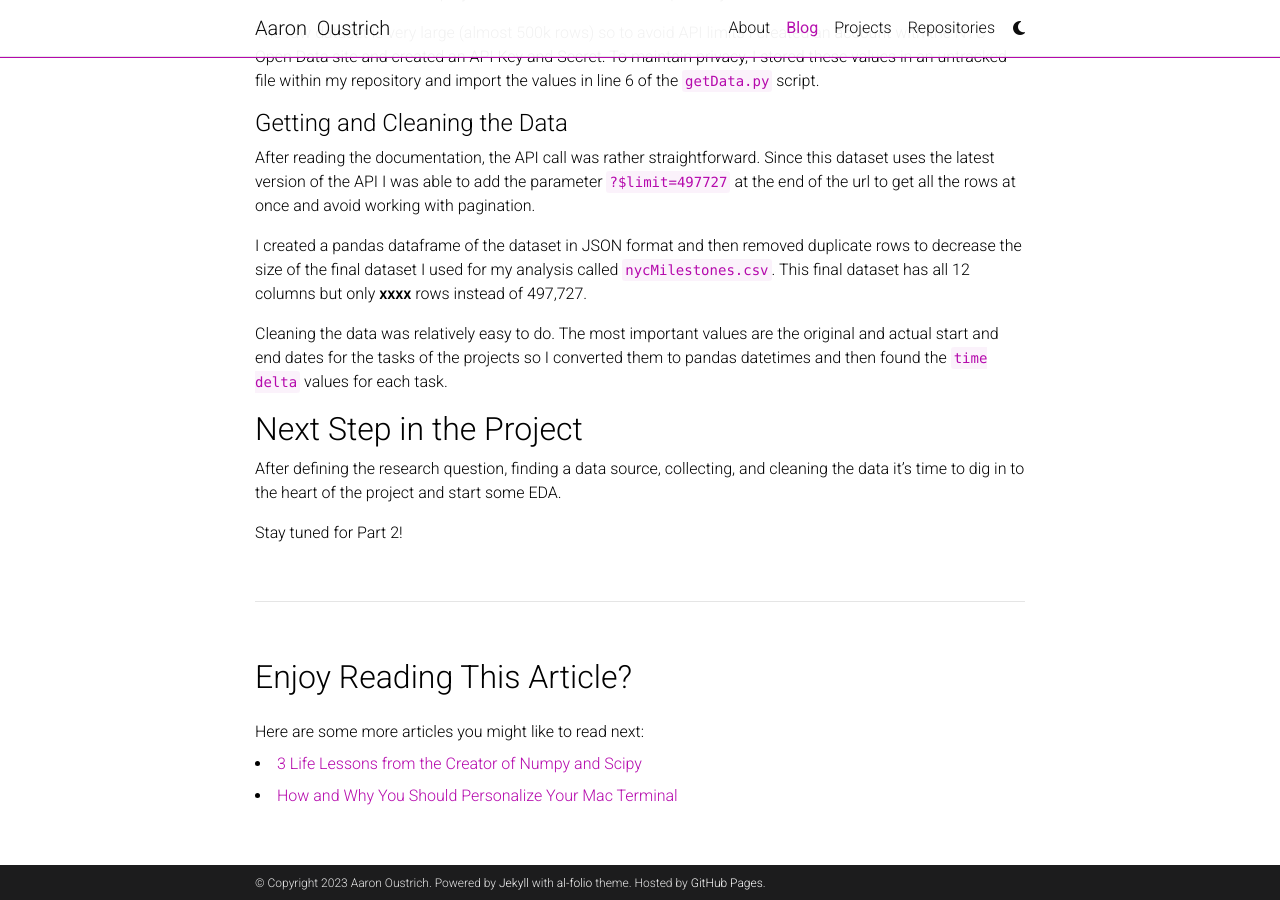
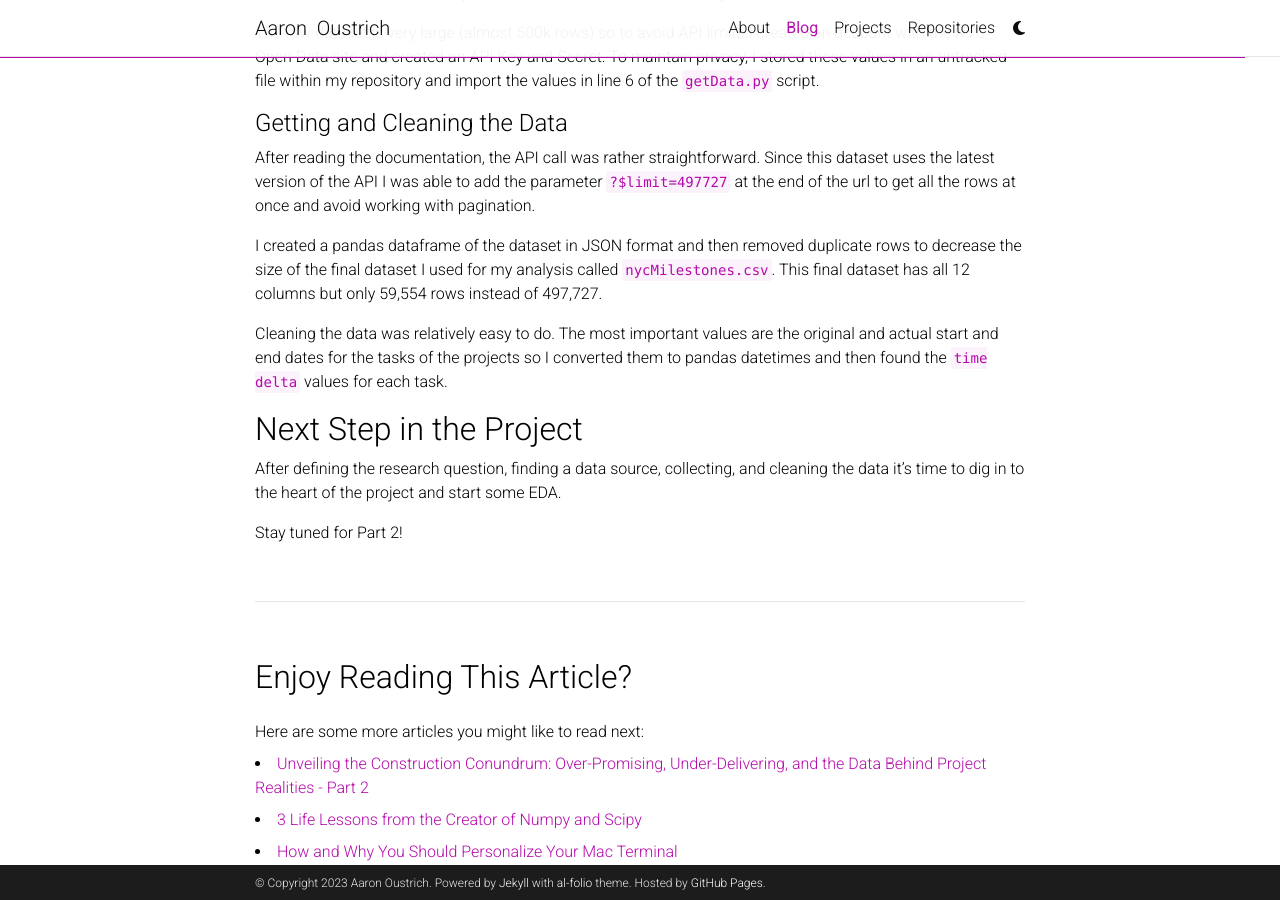
Before and after one commit to aoustrich/aoustrich.github.io, a Jekyll site: the page built from _posts/2023-11-29-Construction-Delays-Part-1.md, in a window 1280 px wide and 900 px high, scrolled down 1456 px. Built offline with Jekyll 4.4.1, drawn with Linux system fonts in a browser that asks for light colours; full-size pictures stand in for the smaller copies a plugin makes; comment, search, counter and statistics services are not loaded; a style sheet for code colours, icons or effects is not loaded.

Commit message:
Add NYC Part 2

```diff
--- a/_posts/2023-11-29-Construction-Delays-Part-1.md
+++ b/_posts/2023-11-29-Construction-Delays-Part-1.md
@@ -42,7 +42,7 @@
 #### Getting and Cleaning the Data
 After reading the documentation, the API call was rather straightforward. Since this dataset uses the latest version of the API I was able to add the parameter `?$limit=497727` at the end of the url to get all the rows at once and avoid working with pagination.
 
-I created a pandas dataframe of the dataset in JSON format and then removed duplicate rows to decrease the size of the final dataset I used for my analysis called `nycMilestones.csv`. This final dataset has all 12 columns but only **xxxx** rows instead of 497,727.
+I created a pandas dataframe of the dataset in JSON format and then removed duplicate rows to decrease the size of the final dataset I used for my analysis called `nycMilestones.csv`. This final dataset has all 12 columns but only 59,554 rows instead of 497,727.
 
 Cleaning the data was relatively easy to do. The most important values are the original and actual start and end dates for the tasks of the projects so I converted them to pandas datetimes and then found the `time delta` values for each task.
 
--- /dev/null
+++ b/_posts/2023-12-11-Construction-Delays-Part-2.md
@@ -0,0 +1,164 @@
+---
+layout: post
+title: "Unveiling the Construction Conundrum: Over-Promising, Under-Delivering, and the Data Behind Project Realities - Part 2"
+date: 2023-12-11 09:30:00-0400
+description: Exploratory Data Analysis and Conclusion
+tags: links code eda
+categories: Project
+giscus_comments: true
+related_posts: true
+datatable: true
+thumbnail: assets/img/bigApple.png
+---
+
+> ##### Important Links
+>
+> Check out <a href="https://aoustrich.github.io/blog/2023/Construction-Delays-Part-1/">Part 1</a>!
+> Take a look at my <a href="https://github.com/aoustrich/NYC_ConstructionDelays">GitHub repo</a> with all my code.
+{: .block-tip }
+
+Right from the start I want to clarify that after looking into this data I’ve realized that my original question cannot be answered (at least right now).
+
+Perhaps the most important thing to recognize is that I know next to nothing about how government construction projects *actually* work. I don’t know how detailed project proposals are or the intricacies of the bidding process.
+
+I did find some answers about construction projects but the limitations of my own knowledge and the data prevent me from confidently saying construction companies over promise and then under deliver on projects.
+
+### Data Limitations
+- All planned and actual dates for task completion are on the 1st day of the month so a project that started 1 day late and another that started 30 days late would both be considered to be 1 month late.
+- There is no way to know if government employees did the work or indepedenct contractors. My original suspicion was that independent contractors looking to win large projects and paydays would over promise their abilities because they knew some projects would have to be completed and the city would have no choice but to pay.
+- There are some descriptions about why projects were delayed but there are only 12 different reasons and most are pretty vague. The two most common reasons for all the budget line items (not just the projects included in the Milestones data) are delays caused by budgetary constraints and changes in project scope/design. Changes to scope and design could be influenced by the company doing the work but also by the City and it wouldn’t be fair to blame a company’s project proposal for being way off if it was actually the City’s fault.
+- The city budget data I collected does not clearly define where the non city money comes from. We can’t readily tell if funds come from State or Federal coffers or if some money is donated by concerned citizens.
+
+Despite these shortcomings from my own knowledge and the data I collected, I still think this project was a success and is a step towards a final answer.
+
+<!-- # Overview of the Data
+<table
+  id="table"
+  data-click-to-select="true"
+  data-toggle="table"
+  data-height="460"
+  data-pagination="true"
+  data-url="{{ 'assets/json/nyc_construction/agencyDF_records.json' | relative_url }}">
+
+  <thead>
+    <tr>
+      <!-- <th data-checkbox="true"></th> -->
+      <th data-field="Managing Agency">Managing Agency</th>
+      <th data-field="Count">Count</th>
+    </tr>
+  </thead>
+</table> -->
+
+# Over Promising and Under Delivering?
+
+### Project Timeline
+My orinigal suspicion was that most construction projects would be finished late, but after looking into all the projects I was shocked to find out that only about 22% (1,987/8,966) projects were completed late.
+
+As shown below, approximately 69% (6,203/8,966) projects were both started and finished on time.
+
+<div class="row justify-content-md-center">
+    <div class="col-lg-8 mt-3 mt-md-0">
+        {% include figure.html path="assets/img/nyc_construction/Project_Start_Finish_heatmap.png" title="Project Timeline Heatmap" class="img-fluid rounded z-depth-1" %}
+    </div>
+</div>
+<div class="caption">
+    Source: <a href="https://data.cityofnewyork.us/City-Government/Capital-Project-Detail-Data-Milestones/s7yh-frbm">Capital Project Detail Data - Milestones</a>
+</div>
+
+It's important to remember that the dates are tracked on a monthly level so each project has a few week window in which it can be started or completed to be counted as "On Time."
+
+New York City is one of the busiest cities in the world but some borough are less busy than others so I wanted to see if there was a difference in project completions by Borough.
+
+<div class="row justify-content-md-center">
+    <div class="col-lg-8 mt-3 mt-md-0">
+        {% include figure.html path="assets/img/nyc_construction/Project_Finish_Statuses_by_Boro.png" title="Project Finished by Borough" class="img-fluid rounded z-depth-1" %}
+    </div>
+</div>
+<div class="caption">
+    Notes: "CITYWIDE" means projects took place in at least one Borough. <p>"RICHMOND" is the name of the Borough sometimes known as 'Staten Island'</p> <p>Source: <a href="https://data.cityofnewyork.us/City-Government/Capital-Project-Detail-Data-Milestones/s7yh-frbm">Capital Project Detail Data - Milestones</a> </p>
+</div>
+
+
+The timeline of a project is important but it's not the only factor that indicates if Construction companies over promise and under deliver on projects.
+
+### Project Budget
+
+I originally thought that most projects would cost more than the original plan and I was counter-intuitively happy to learn that my theory was correct. As shown below, over half of the 8,578 construction projects were over budget.
+
+<div class="row justify-content-md-center">
+    <div class="col-lg-8 mt-3 mt-md-0">
+        {% include figure.html path="assets/img/nyc_construction/Project_Budget_Status_bar.png" title="Project Budget Statuses" class="img-fluid rounded z-depth-1" %}
+    </div>
+</div>
+<div class="caption">
+    Source: <a href="https://data.cityofnewyork.us/City-Government/Capital-Project-Detail-Data-Dollars/wa2y-rh4b">Capital Project Detail Data - Dollars</a>
+</div>
+
+Again, I wanted to see if there was a difference between the Boroughs.
+
+<div class="row justify-content-md-center">
+    <div class="col-lg-8 mt-3 mt-md-0">
+        {% include figure.html path="assets/img/nyc_construction/Project_Budget_Status_boro_bar.png" title="Project Budgets Statuses by Borough" class="img-fluid rounded z-depth-1" %}
+    </div>
+</div>
+<div class="caption">
+    Source: <a href="https://data.cityofnewyork.us/City-Government/Capital-Project-Detail-Data-Dollars/wa2y-rh4b">Capital Project Detail Data - Dollars</a>
+</div>
+
+It's easy to imagine how some types of projects might be more expensive than others. Comparing a project to paint an entire bridge to one where bathroom sinks are replaced isn't exactly fair. Since the data don't have a manageable granularity for the scope of a project, one of the better ways of comparing different scopes is to look at the differences in the agency managing the project.
+
+Since there were dozens of agencies in the dataset, I thought it was easiest to show the 5 agencies with the highest and lowest average cost delta (cost delta = total cost - original planned cost).
+
+Here are 5 Agencies with the highest average cost delta:
+
+<div class="row justify-content-md-center">
+    <div class="col-lg-8 mt-3 mt-md-0">
+        {% include figure.html path="assets/img/nyc_construction/Top_5_Agencies_Highest_Average_Budget_Delta.png" class="img-fluid rounded z-depth-1" %}
+    </div>
+</div>
+<div class="caption">
+    Notes: A positive cost delta indicates that projects cost more than anticipated. <p>All values are in the thousands so a value of 20,000 = $20,000,000</p>
+
+    <p>Source: <a href="https://data.cityofnewyork.us/City-Government/Capital-Project-Detail-Data-Milestones/s7yh-frbm">Capital Project Detail Data - Milestones</a></p>
+</div>
+
+Here are the 5 Agencies with the lowest average cost delta:
+<div class="row justify-content-md-center">
+    <div class="col-lg-8 mt-3 mt-md-0">
+        {% include figure.html path="assets/img/nyc_construction/Top_5_Agencies_Lowest_Budget_Delta_bar.png" title="5 Lowest Average Budget Deltas" class="img-fluid rounded z-depth-1" %}
+    </div>
+</div>
+<div class="caption">
+    Notes: A negative cost delta indicates that projects cost less than anticipated. <p>All values are in the thousands so a value of 20,000 = $20,000,000</p>
+
+    <p>Source: <a href="https://data.cityofnewyork.us/City-Government/Capital-Project-Detail-Data-Milestones/s7yh-frbm">Capital Project Detail Data - Milestones</a></p>
+</div>
+
+### Are Late Projects Over Budget?
+
+Now let's see if projects finished late tend to cost more than anticipated.
+
+<div class="row justify-content-md-center">
+    <div class="col-lg-8 mt-3 mt-md-0">
+        {% include figure.html path="assets/img/nyc_construction/Budget_Status_Late_Projects_heatmap.png" title="Finish and Budget Status Heatmap" class="img-fluid rounded z-depth-1" %}
+    </div>
+</div>
+<div class="caption">
+    Source: <a href="https://data.cityofnewyork.us/City-Government/Capital-Project-Detail-Data-Milestones/s7yh-frbm">Capital Project Detail Data - Milestones</a>
+</div>
+
+It's important to note that projects finished later than planned will be somewhat correlated with being over budget since labor costs will increase.
+
+# Conclusion and Future Analysis
+
+> ##### TIP
+>
+> Want to explore the data on your own?
+> Checkout my streamlit app <a href="https://explore-nyc-construction-delays.streamlit.app/"> here.</a>
+{: .block-tip }
+
+I wasn't able to full answer my question but it does seem that the idea of construction projects over promising and under delivering might have some truth behind it. After analyzing the available data and reconsidering the problem, it seems that public construction projects in New York City are over promising on budgets but for the most part are accurately promising on project timelines.
+
+Future anaylsis of the main question would be possible if the previously [limitations of the data](#data-limitations) were answered.
+
+Have any questions about my code or suggestions for what to do next? Make sure to comment below!
--- /dev/null
+++ b/assets/json/nyc_construction/agencyDF_columns.json
@@ -0,0 +1 @@
+{"Managing Agency":{"0":"DEPT OF PARKS AND RECREATION","1":"DEPT OF DESIGN & CONSTRUCTION","2":"DEPARTMENT OF TRANSPORTATION","3":"DEPT ENVIRONMENTAL PROTECTION","4":"DEPT OF CITYWIDE ADMIN SERVS","5":"DEPT OF  SMALL BUSINESS SERVICES","6":"HOUSING PRESERVATION AND DEVEL","7":"CITY UNIVERSITY","8":"HEALTH AND HOSPITALS CORP","9":"FIRE DEPARTMENT","10":"DEPARTMENT OF CULTURAL AFFAIRS","11":"DEPARTMENT OF SANITATION","12":"POLICE DEPARTMENT","13":"DEPT OF HOMELESS SERVICES","14":"DEPARTMENT OF CORRECTION","15":"QUEENS BOROUGH PUBLIC LIBRARY","16":"NEW YORK PUBLIC LIBRARY","17":"BROOKLYN PUBLIC LIBRARY","18":"DEPARTMENT OF HEALTH AND MENTAL HYGIENE","19":"HUMAN RESOURCES ADMINISTRATION","20":"ADMIN FOR CHILDREN'S SERVICES","21":"DEPARTMENT FOR THE AGING","22":"NEW YORK RESEARCH LIBRARY","23":"DEPT OF INFO TECH & TELECOMM"},"Count":{"0":2395,"1":1311,"2":793,"3":689,"4":572,"5":543,"6":454,"7":426,"8":374,"9":208,"10":136,"11":133,"12":127,"13":109,"14":98,"15":54,"16":45,"17":36,"18":34,"19":16,"20":14,"21":6,"22":4,"23":1}}
--- /dev/null
+++ b/assets/json/nyc_construction/agencyDF_records.json
@@ -0,0 +1 @@
+[{"Managing Agency":"DEPT OF PARKS AND RECREATION","Count":2395},{"Managing Agency":"DEPT OF DESIGN & CONSTRUCTION","Count":1311},{"Managing Agency":"DEPARTMENT OF TRANSPORTATION","Count":793},{"Managing Agency":"DEPT ENVIRONMENTAL PROTECTION","Count":689},{"Managing Agency":"DEPT OF CITYWIDE ADMIN SERVS","Count":572},{"Managing Agency":"DEPT OF  SMALL BUSINESS SERVICES","Count":543},{"Managing Agency":"HOUSING PRESERVATION AND DEVEL","Count":454},{"Managing Agency":"CITY UNIVERSITY","Count":426},{"Managing Agency":"HEALTH AND HOSPITALS CORP","Count":374},{"Managing Agency":"FIRE DEPARTMENT","Count":208},{"Managing Agency":"DEPARTMENT OF CULTURAL AFFAIRS","Count":136},{"Managing Agency":"DEPARTMENT OF SANITATION","Count":133},{"Managing Agency":"POLICE DEPARTMENT","Count":127},{"Managing Agency":"DEPT OF HOMELESS SERVICES","Count":109},{"Managing Agency":"DEPARTMENT OF CORRECTION","Count":98},{"Managing Agency":"QUEENS BOROUGH PUBLIC LIBRARY","Count":54},{"Managing Agency":"NEW YORK PUBLIC LIBRARY","Count":45},{"Managing Agency":"BROOKLYN PUBLIC LIBRARY","Count":36},{"Managing Agency":"DEPARTMENT OF HEALTH AND MENTAL HYGIENE","Count":34},{"Managing Agency":"HUMAN RESOURCES ADMINISTRATION","Count":16},{"Managing Agency":"ADMIN FOR CHILDREN'S SERVICES","Count":14},{"Managing Agency":"DEPARTMENT FOR THE AGING","Count":6},{"Managing Agency":"NEW YORK RESEARCH LIBRARY","Count":4},{"Managing Agency":"DEPT OF INFO TECH & TELECOMM","Count":1}]
```
Also changed, not shown: assets/img/nyc_construction/Budget_Status_Late_Projects_heatmap.png (added), assets/img/nyc_construction/Project_Budget_Status_bar.png (added), assets/img/nyc_construction/Project_Budget_Status_boro_bar.png (added), assets/img/nyc_construction/Project_Finish_Statuses_by_Boro.png (added), assets/img/nyc_construction/Project_Start_Finish_heatmap.png (added), assets/img/nyc_construction/Top_5_Agencies_Highest_Average_Budget_Delta.png (added), assets/img/nyc_construction/Top_5_Agencies_Lowest_Budget_Delta_bar.png (added).
